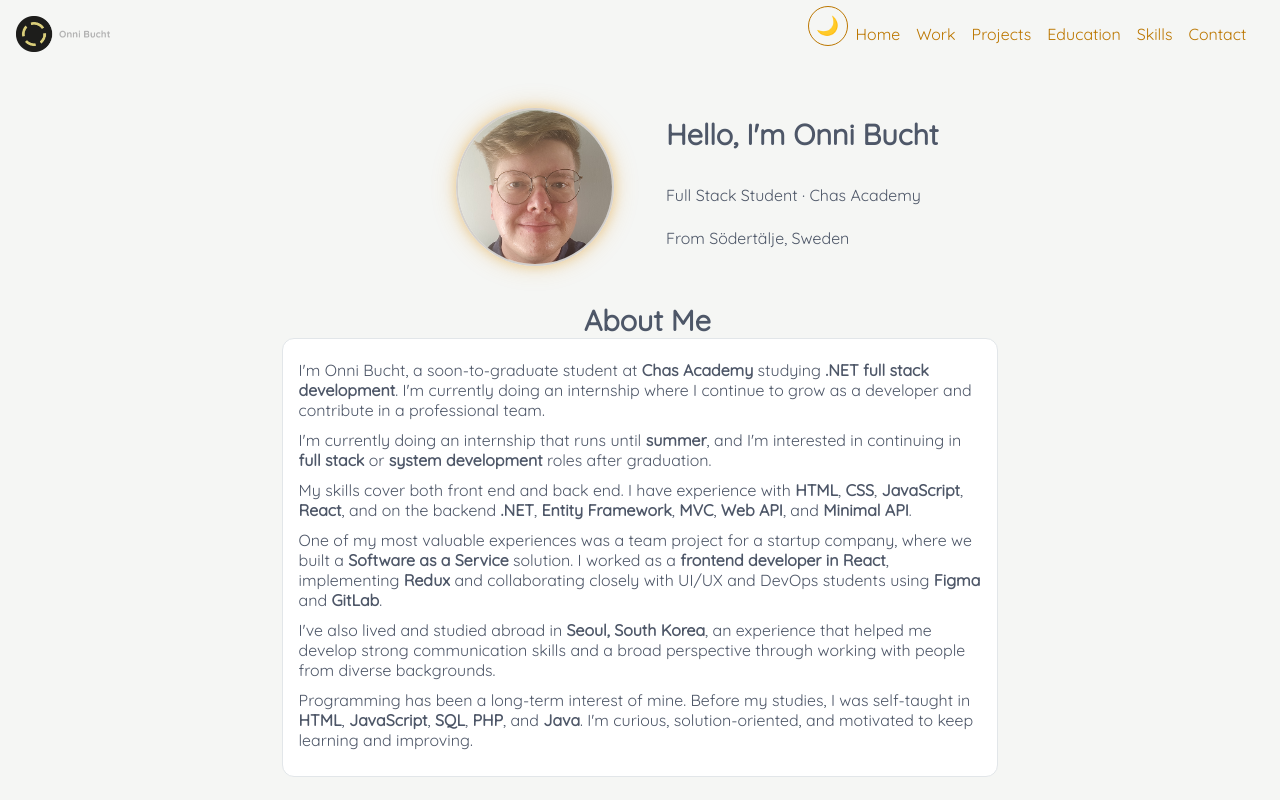
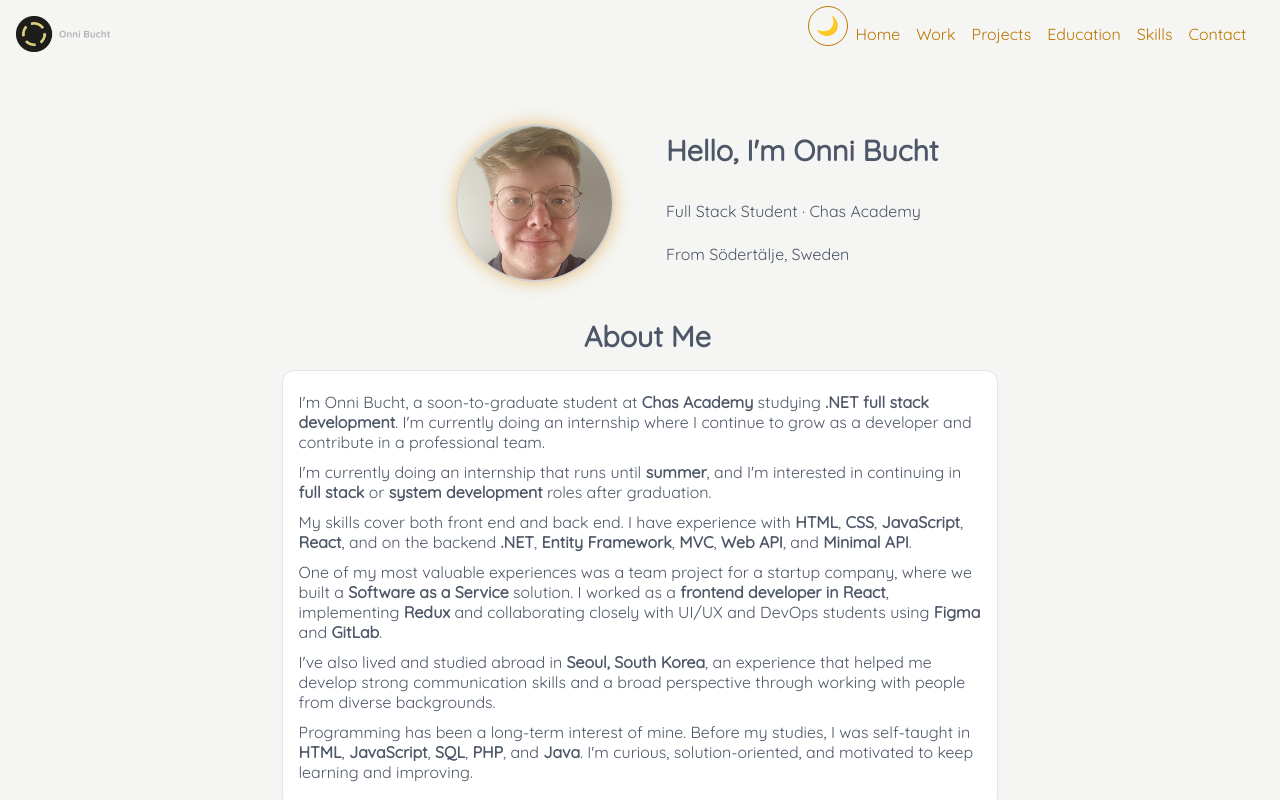
Before and after one commit to onni82/onni82.github.io, a React (Vite) app: page / in a window 1280 px wide. Shown: the top 800 px of the page. Built offline with nearby package versions, Linux system fonts and the light colour scheme; no server answers.

Commit message:
Updated .page-anchor >div margin-top

```diff
--- a/src/styles/global.css
+++ b/src/styles/global.css
@@ -147,6 +147,7 @@ main {
 	display: flex;
 	flex-wrap: wrap;
 	gap: 20px;
+	margin-top: 1rem;
 }
 .page-anchor > div > section {
 	flex: 1 1 45%;
@@ -157,7 +158,7 @@ main {
 @media screen and (min-width: 1128px) {
 	.page-anchor > div {
 		width: 56vw;
-		margin: 0 auto;
+		margin: 1rem auto 0px auto;
 	}
 	.page-anchor > h1,
 	.container {
```
